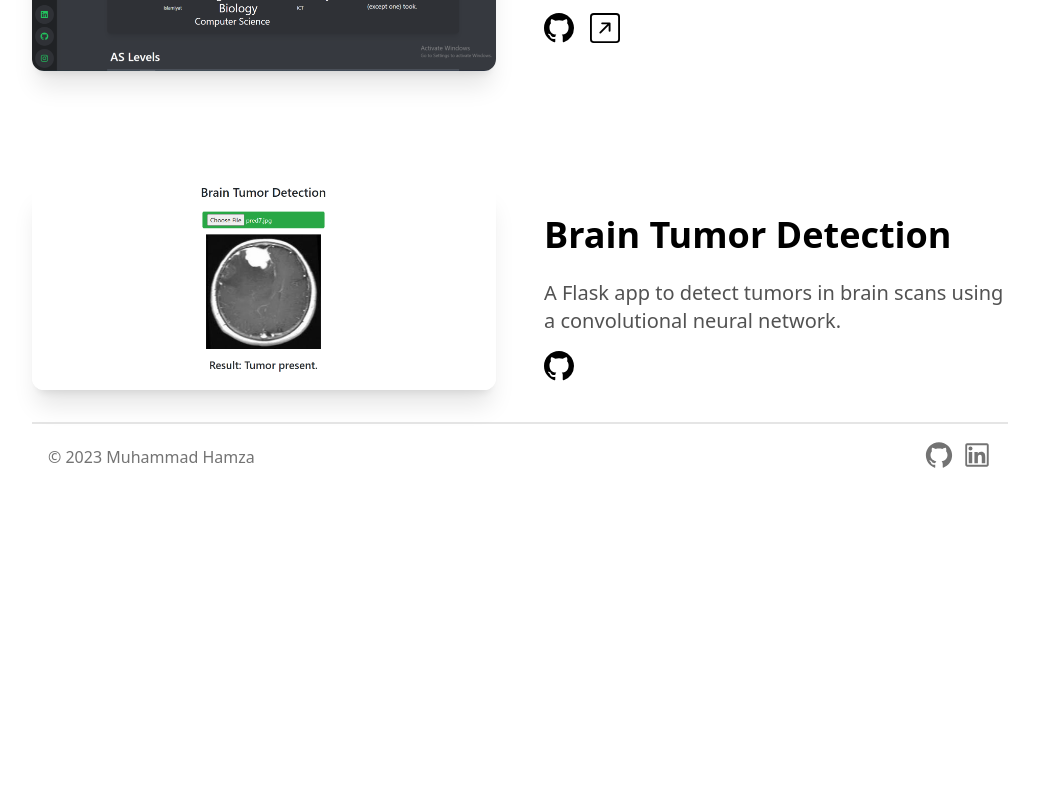
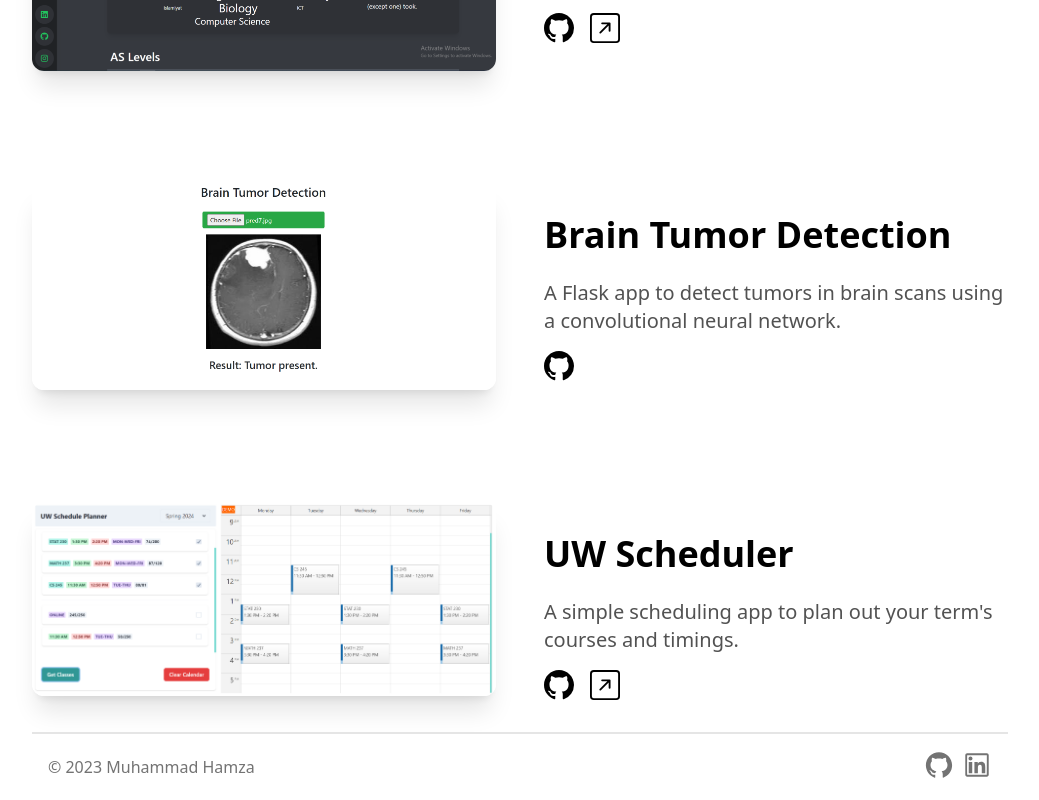
Before and after one commit to Muh-Hamza-99/muhammad-hamza, a Next.js app: page / in a window 1280 px wide. Shown: the part 8954-9754 px from the top of the page, without its empty margins (120-1159 px from the left). Before the commit the page ends 9444 px from the top, so only its background shows below. Built offline with nearby package versions, Linux system fonts and the light colour scheme.

Commit message:
Added project

```diff
--- a/components/ProjectsSection.tsx
+++ b/components/ProjectsSection.tsx
@@ -46,6 +46,13 @@ const projects: Project[] = [
     image: "/brain-tumor-detection.png",
     github: "https://github.com/Muh-Hamza-99/brain-tumor-detection",
   },
+  {
+    name: "UW Scheduler",
+    description: "A simple scheduling app to plan out your term's courses and timings.",
+    image: "/uw-scheduler.png",
+    github: "https://github.com/Muh-Hamza-99/uw-scheduler",
+    link: "https://uw-scheduler.netlify.app"
+  }
 ];
 
 const ProjectsSection = () => {
```
Also changed, not shown: public/uw-scheduler.png (added).
